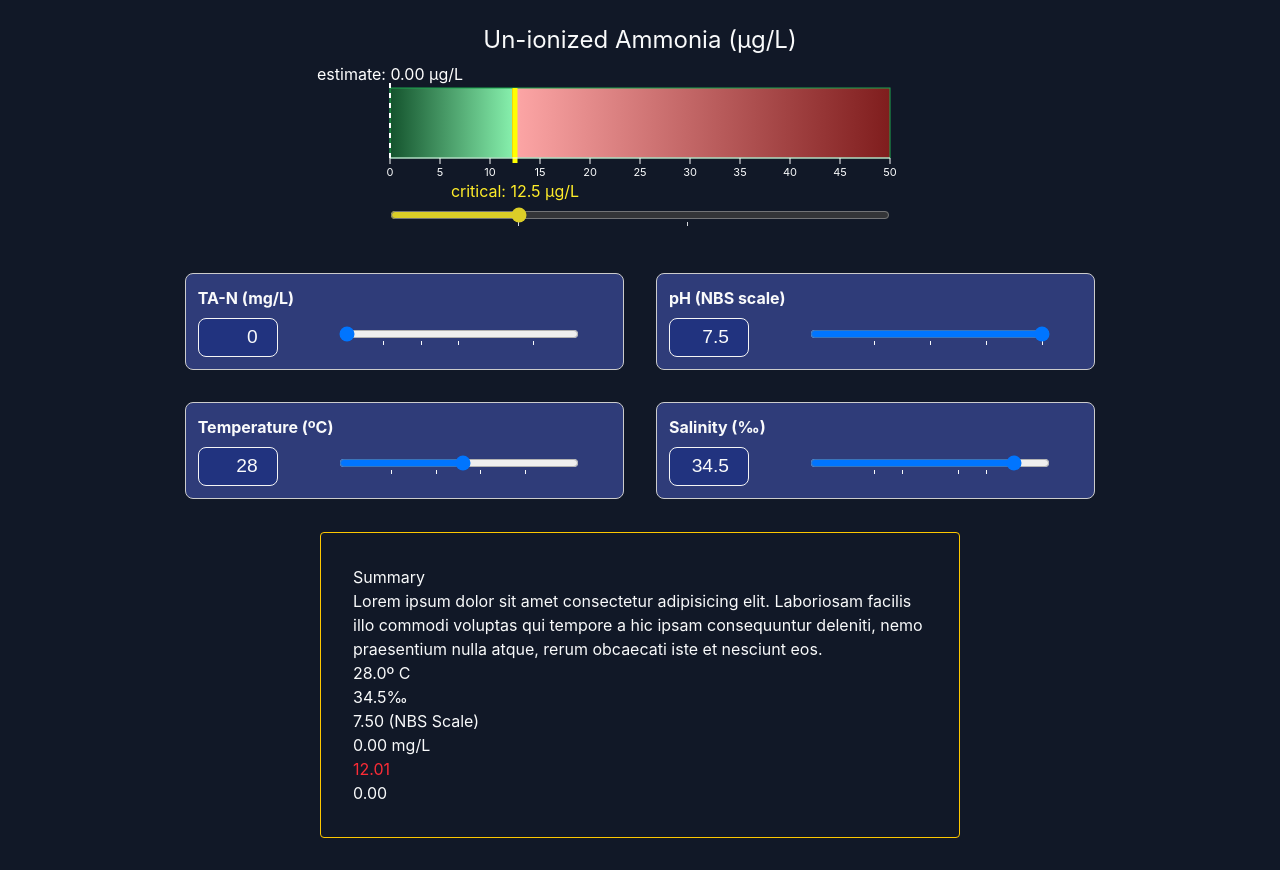
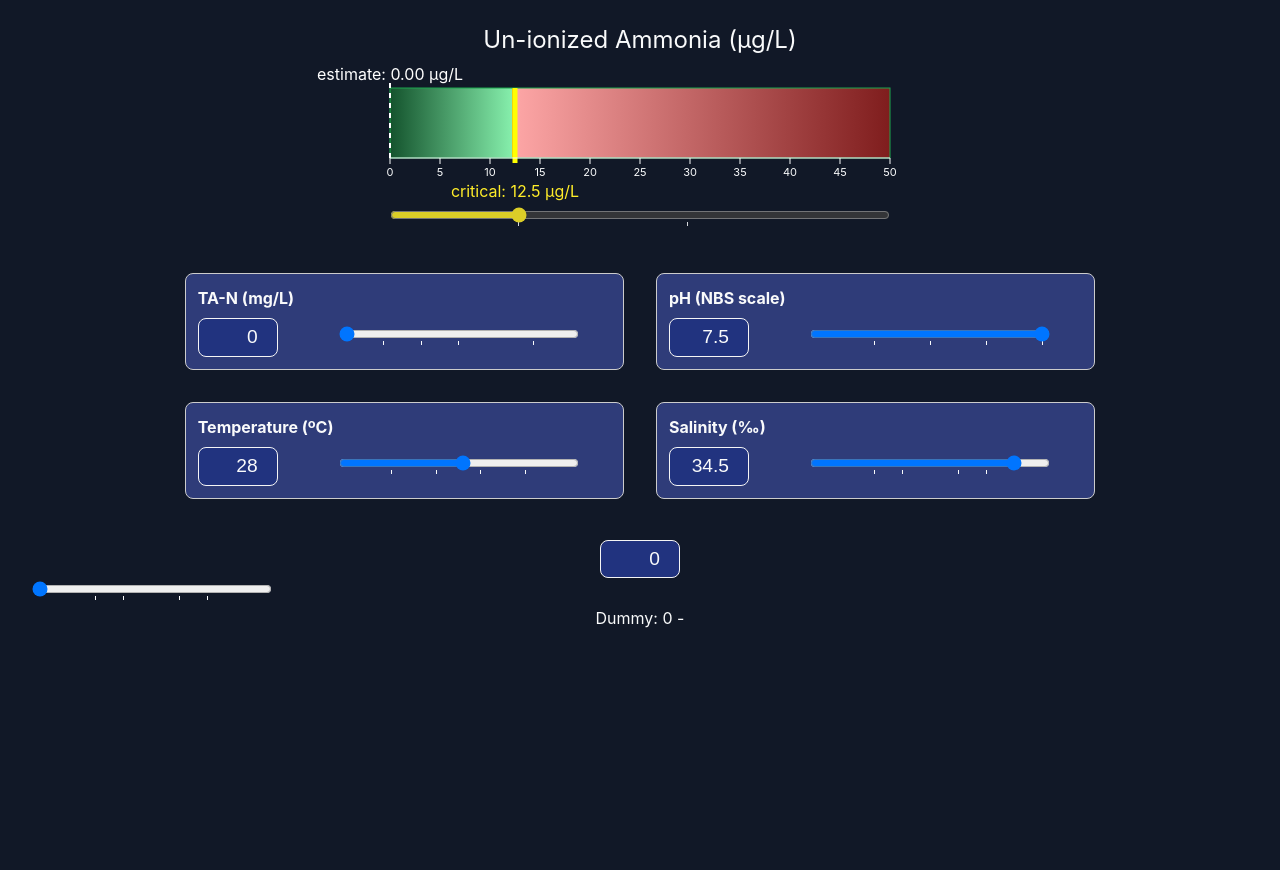
Before and after one commit to aquacalc/wq-tools-playground, a SvelteKit app: page / in a window 1280 px wide. After the commit the page ends 800 px from the top, so only its background shows below. Built offline with nearby package versions, Linux system fonts and the light colour scheme.

Commit message:
Test split Tween-ing

```diff
--- /dev/null
+++ b/src/lib/DummySlider.svelte
@@ -0,0 +1,46 @@
+<script lang="ts">
+	import { Tween } from 'svelte/motion';
+	import { cubicOut } from 'svelte/easing';
+
+	let {
+		min_scale = 0,
+		max_scale = 40,
+		step = 0.1,
+		id = 'dummy-id',
+		options = [],
+		store
+	}: {
+		min_scale?: number;
+		max_scale?: number;
+		step?: number;
+		id: string;
+		options: string[];
+		store: { value: number; set: (value: number) => void };
+	} = $props();
+
+	// Tween the value smoothly whenever store.value changes
+	const tweenedValue = Tween.of(() => store.value, {
+		duration: 350,
+		easing: cubicOut
+	});
+</script>
+
+<label class="range-input-label w-full" for={`${id}-slider`} style="text-align: left">
+	<input
+		id={`${id}-slider`}
+		type="range"
+		class="mx-8 w-60 cursor-pointer"
+		value={tweenedValue.current}
+		oninput={(e) => store.set(+e.currentTarget.value)}
+		min={min_scale}
+		max={max_scale}
+		{step}
+		list={`${id}-markers`}
+	/>
+
+	<datalist id={`${id}-markers`} class="mx-8 w-60">
+		{#each options as opt (opt)}
+			<option value={+opt} label={opt}></option>
+		{/each}
+	</datalist>
+</label>
--- /dev/null
+++ b/src/lib/DummyText.svelte
@@ -0,0 +1,41 @@
+<script lang="ts">
+	let {
+		id = 'dummy-id',
+		min_scale = 0,
+		max_scale = 10,
+		step = 0.1,
+		store
+	}: {
+		id: string;
+		min_scale?: number;
+		max_scale?: number;
+		step?: number;
+		store: { value: number; set: (value: number) => void };
+		// store: { value: { current: number }; set: (value: number) => void };
+	} = $props();
+</script>
+
+<input
+	type="number"
+	name={`${id}`}
+	id={`${id}`}
+	value={store.value}
+	oninput={(e) => store.set(+e.currentTarget.value)}
+	min={min_scale}
+	max={max_scale}
+	{step}
+/>
+
+<style>
+	input {
+		border: 1px solid whitesmoke;
+        background-color: #21337f;
+		font: inherit;
+		font-family: sans-serif;
+		font-size: 1.2rem;
+		text-align: right;
+		border-radius: 8px;
+		padding: 4px;
+		width: 5rem;
+	}
+</style>
--- /dev/null
+++ b/src/lib/stores/DummyStore.svelte.js
@@ -0,0 +1,39 @@
+const STORAGE_KEY = 'dummy_store_value';
+const DEFAULT_VALUE = 0.15;
+
+export class DummyStore {
+	// Initialize with the $state rune
+	myWqValue = $state(0);
+
+	constructor() {
+		let initialVal = DEFAULT_VALUE;
+
+		// Ensure safe execution during Server-Side Rendering (SSR) like SvelteKit
+		if (typeof window !== 'undefined') {
+			const stored = localStorage.getItem(STORAGE_KEY);
+			if (stored !== null) {
+				const parsed = parseFloat(stored);
+				if (!isNaN(parsed)) {
+					initialVal = parsed;
+				}
+			}
+		}
+	}
+
+	/** @param {number} val */
+	set(val) {
+		if (typeof window !== 'undefined') {
+			localStorage.setItem(STORAGE_KEY, val.toString());
+		}
+
+		// Directly assign values in Svelte 5
+		this.myWqValue = val;
+	}
+
+	get value() {
+		// Read directly; no .current needed
+		return this.myWqValue;
+	}
+}
+
+export const dummyStore = new DummyStore();
--- a/src/routes/+page.svelte
+++ b/src/routes/+page.svelte
@@ -16,6 +16,10 @@
 
 	import SliderText from '#lib/SliderText.svelte';
 	import Summary from '#lib/Summary.svelte';
+
+	import { dummyStore } from '#lib/stores/DummyStore.svelte.js';
+	import DummyText from '#lib/DummyText.svelte';
+	import DummySlider from '#lib/DummySlider.svelte';
 
 	let posto = $derived.by(() => {
 		// ∆ pH NBS to Free scale
@@ -131,16 +135,27 @@
 		/>
 	</div>
 
-	<hr />
+	<hr class="mt-10" />
+	<DummyText id="dummy" store={dummyStore} max_scale={3} step={0.01} />
 
-	<Summary
+	<DummySlider
+		id="dummy-slider"
+		store={dummyStore}
+		min_scale={0}
+		max_scale={40}
+		options={['10', '15', '25', '30']}
+	/>
+
+	Dummy: {dummyStore.value} - {dummyStore.yadda}
+
+	<!-- <Summary
 		temp={tempStore.value}
 		sal={salStore.value}
 		ph={phStore.value}
 		tan={tanStore.value}
 		critPh={critPh.critPhNbs}
 		uian={posto.uian}
-	/>
+	/> -->
 </section>
 
 <style>
```
